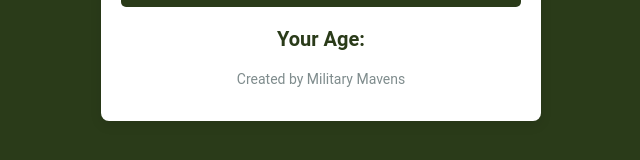
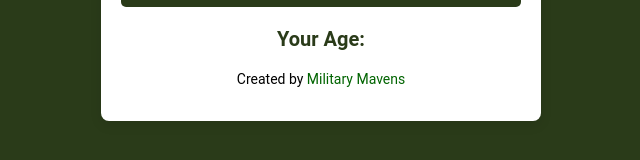
Before and after one commit to militarymavens/age-calculator, a plain HTML site: page index.html in a window 1280 px wide. Shown: the part 524-684 px from the top of the page, without its empty margins (319-959 px from the left). Drawn offline with Linux system fonts and the light colour scheme.

Commit message:
Update age-calculator.css

```diff
--- a/age-calculator.css
+++ b/age-calculator.css
@@ -166,13 +166,13 @@ button {
 /* Credit Text Styling */
 .credit {
     font-size: 0.875rem;
-    color: #7f8c8d;
+    color: black;
     text-align: center;
     margin-top: 20px;
 }
 
 .credit a {
-    color: #7f8c8d;
+    color: darkgreen;
     text-decoration: none;
 }
 
```
